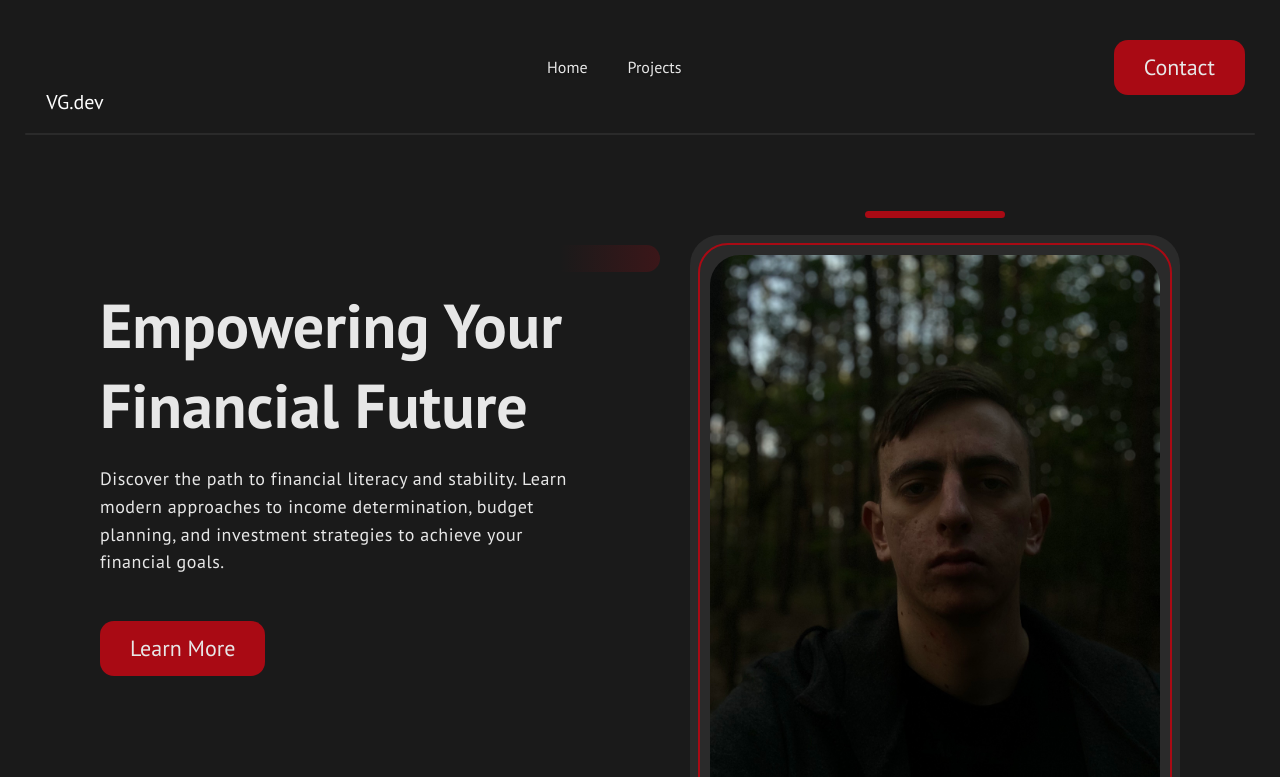
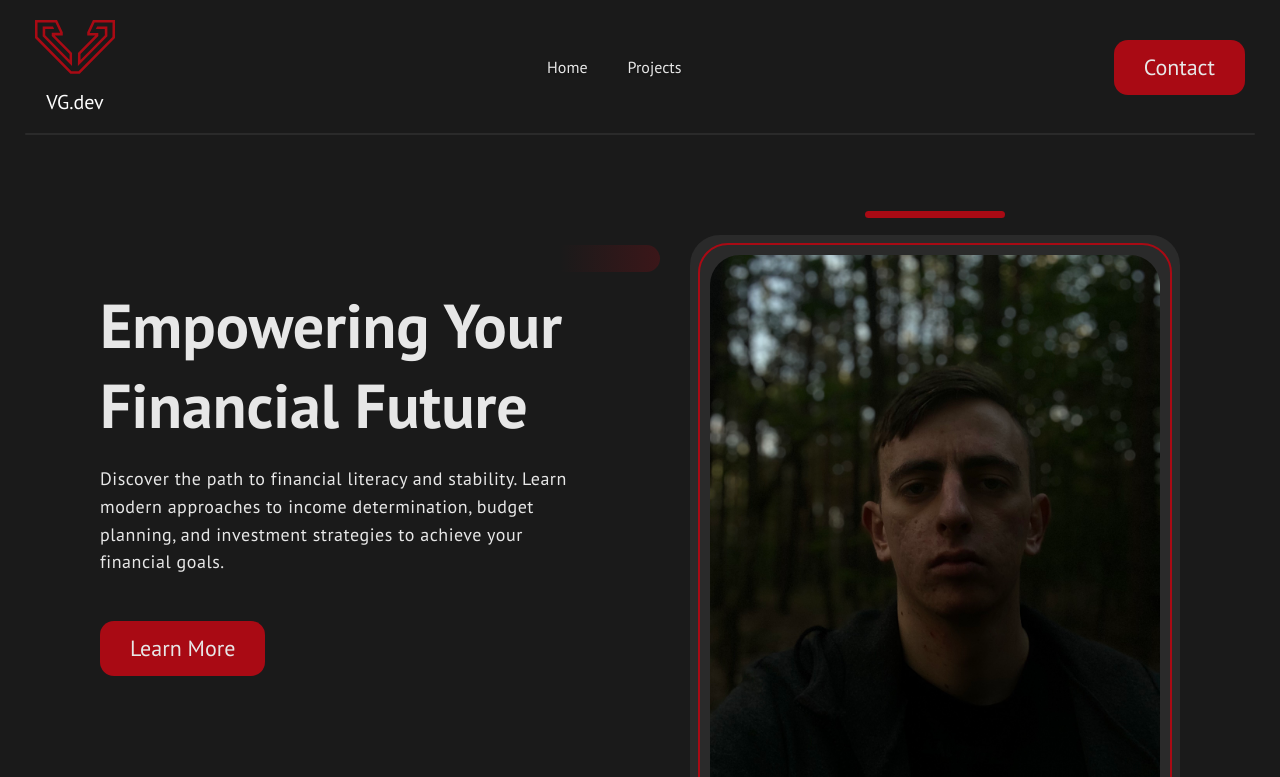
Before and after one commit to Vikto0004/portfolio, a Next.js app: page / in a window 1280 px wide. Shown: the top 777 px of the page. Built offline with nearby package versions, Linux system fonts and the light colour scheme.

Commit message:
fixed logo

```diff
--- a/package.json
+++ b/package.json
@@ -11,9 +11,9 @@
   "dependencies": {
     "@svgr/webpack": "^8.1.0",
     "clsx": "^2.1.1",
-    "next": "15.3.3",
-    "react": "^19.0.0",
-    "react-dom": "^19.0.0",
+    "next": "^15.3.3",
+    "react": "^18.3.1",
+    "react-dom": "^18.3.1",
     "react-icons": "^5.5.0"
   },
   "devDependencies": {
--- a/src/components/Header/Header.tsx
+++ b/src/components/Header/Header.tsx
@@ -3,7 +3,7 @@
 import clsx from "clsx";
 import css from "./Header.module.css";
 
-import Logo from "@/components/Logo/logo.svg";
+import Logo from "@/components/Logo/Logo";
 
 import { CiMenuBurger } from "react-icons/ci";
 import { AiOutlineClose } from "react-icons/ai";
@@ -21,7 +21,6 @@ export default function Header() {
       document.documentElement.classList.remove("no-scroll");
     }
 
-    console.log(Logo.src);
     return () => {
       document.documentElement.classList.remove("no-scroll");
     };
@@ -31,9 +30,7 @@ export default function Header() {
     <header className={css.header}>
       <nav className={css.headerNav}>
         <Link className={css.logo} href="/">
-          <svg>
-            <use href={Logo.src}></use>
-          </svg>
+          <Logo />
           VG.dev
         </Link>
         <ul className={css.navList}>
@@ -54,9 +51,7 @@ export default function Header() {
       <div className={clsx(css.mobileMenu, toggleMenu && css.mobileMenuActive)}>
         <div className={css.mobileMenuHeader}>
           <Link className={css.logo} href="/">
-            <svg>
-              <use href={Logo.src}></use>
-            </svg>
+            <Logo />
             VG.dev
           </Link>
           <button
--- /dev/null
+++ b/src/components/Logo/Logo.tsx
@@ -0,0 +1,11 @@
+export default function Logo() {
+  return (
+    <svg
+      fill="currentColor"
+      xmlns="http://www.w3.org/2000/svg"
+      viewBox="0 0 1199 805"
+    >
+      <path d="M0 0 0 268 530 805 670 805 1199 269 1199 0 869 0 783 184 783 231 903 231 644 494 643 691 1085 244 1085 97 931 96 912 135 1046 135 1047 228 682 598 682 510 949 238 949 193 820 193 893 39 1162 38 1161 253 653 768 545 768 38 252 38 39 306 39 378 192 251 192 251 239 518 511 518 598 153 228 153 135 287 135 269 97 115 97 115 243 555 690 555 494 296 231 416 231 416 183 330 0 0 0" />
+    </svg>
+  );
+}
```
Also changed, not shown: 1 other file (tests, documents, lock files or other folders).
